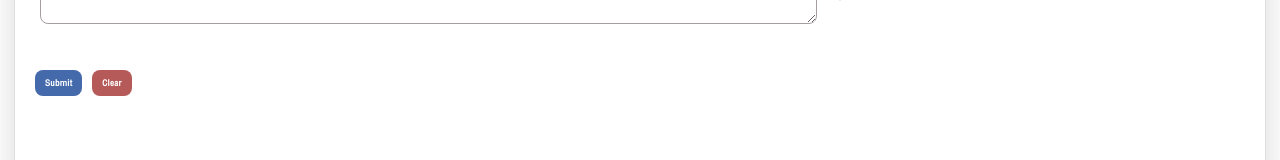
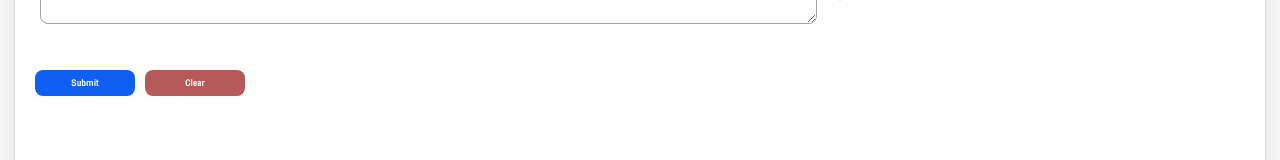
Before and after one commit to Prathana2000/Senior-Project-, a React (Create React App) app: page / in a window 1280 px wide. In both pictures the pointer is over the button "Submit". Shown: the part 424-584 px from the top of the page. Built offline with nearby package versions, Linux system fonts and the light colour scheme; the HTML template or start-up script is replaced by a standard one.

Commit message:
edit button style

```diff
--- a/src/components/FormComponent.scss
+++ b/src/components/FormComponent.scss
@@ -4,7 +4,8 @@
 
 .form {
   flex: 2;
-  box-shadow: rgba(0, 0, 0, 0.16) 0px 10px 36px 0px, rgba(0, 0, 0, 0.06) 0px 0px 0px 1px;  padding: 15px 15px 15px;
+  box-shadow: rgba(0, 0, 0, 0.16) 0px 10px 36px 0px, rgba(0, 0, 0, 0.06) 0px 0px 0px 1px;
+  padding: 15px 15px 15px;
   margin: 15px;
   border-radius: 10px;
   background: #ffffff;
@@ -28,7 +29,7 @@
   position: relative;
 }
 
-.input-layout{
+.input-layout {
   width: 65%;
 }
 
@@ -46,7 +47,7 @@
   position: relative;
 }
 
-.right-container{
+.right-container {
   width: 75px;
   align-self: center;
 }
@@ -76,6 +77,7 @@
 }
 
 .submit-btn {
+  min-width: 100px;
   background-color: rgb(69, 106, 171);
   margin: 5px;
   color: white;
@@ -84,9 +86,15 @@
   padding: 5px 10px;
   cursor: pointer;
   position: relative;
+
+  &:hover {
+    background-color: #0f60f0;
+    box-shadow: 0px 15px 10px -15px #26d9f3;
+  }
 }
 
-.clear-btn{
+.clear-btn {
+  min-width: 100px;
   background-color: rgb(182, 89, 89);
   margin: 5px;
   color: white;
@@ -95,4 +103,9 @@
   padding: 5px 10px;
   cursor: pointer;
   position: relative;
+
+  &:hover {
+    background-color: #bd2433;
+    box-shadow: 0px 15px 10px -15px #ea1616;
+  }
 }
```
